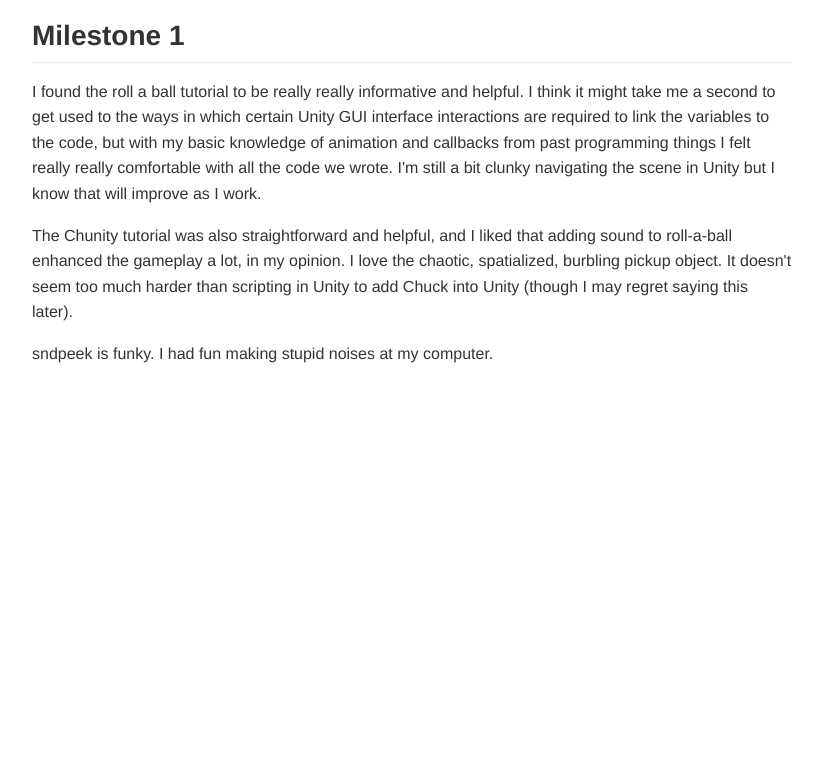
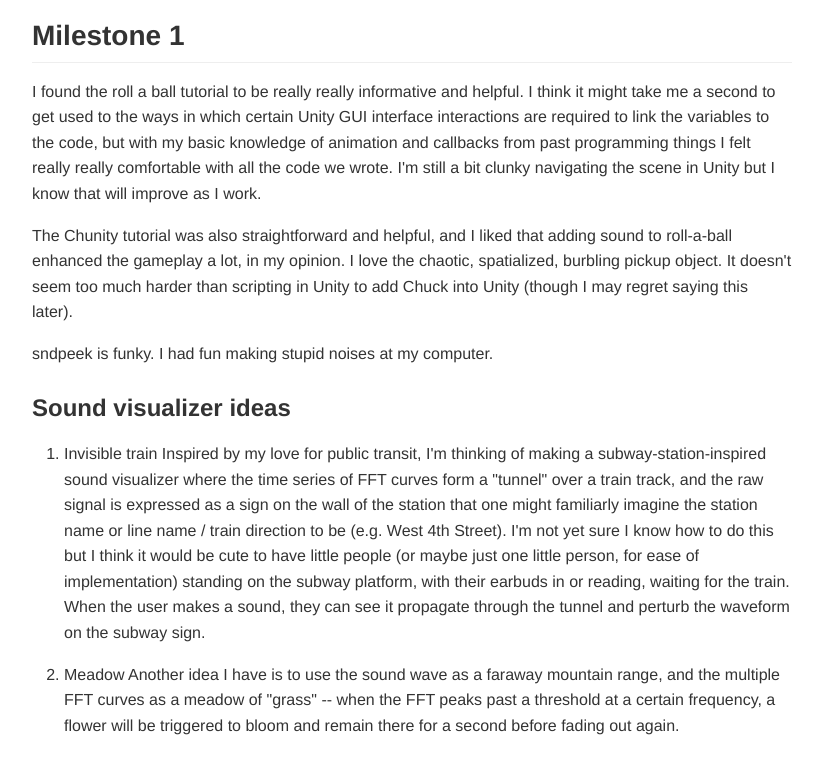
Before and after one commit to mirandali707/cs476a_homeworks, a plain HTML site: page cs476a_hw2.html in a window 1280 px wide. Shown: the part 94-868 px from the top of the page, without its empty margins (243-1066 px from the left). Before the commit the page ends 800 px from the top, so only its background shows below. Drawn offline with Linux system fonts and the light colour scheme.

Commit message:
added audio visualizer ideas

```diff
--- a/cs476a_hw2.html
+++ b/cs476a_hw2.html
@@ -14,6 +14,15 @@
 <p>I found the roll a ball tutorial to be really really informative and helpful. I think it might take me a second to get used to the ways in which certain Unity GUI interface interactions are required to link the variables to the code, but with my basic knowledge of animation and callbacks from past programming things I felt really really comfortable with all the code we wrote. I&#39;m still a bit clunky navigating the scene in Unity but I know that will improve as I work.</p>
 <p>The Chunity tutorial was also straightforward and helpful, and I liked that adding sound to roll-a-ball enhanced the gameplay a lot, in my opinion. I love the chaotic, spatialized, burbling pickup object. It doesn&#39;t seem too much harder than scripting in Unity to add Chuck into Unity (though I may regret saying this later).</p>
 <p>sndpeek is funky. I had fun making stupid noises at my computer.</p>
+<h3 id="sound-visualizer-ideas"><a class="header-link" href="#sound-visualizer-ideas"></a>Sound visualizer ideas</h3>
+<ol class="list">
+<li><p>Invisible train
+Inspired by my love for public transit, I&#39;m thinking of making a subway-station-inspired sound visualizer where the time series of FFT curves form a &quot;tunnel&quot; over a train track, and the raw signal is expressed as a sign on the wall of the station that one might familiarly imagine the station name or line name / train direction to be (e.g. West 4th Street). I&#39;m not yet sure I know how to do this but I think it would be cute to have little people (or maybe just one little person, for ease of implementation) standing on the subway platform, with their earbuds in or reading, waiting for the train. When the user makes a sound, they can see it propagate through the tunnel and perturb the waveform on the subway sign.</p>
+</li>
+<li><p>Meadow
+Another idea I have is to use the sound wave as a faraway mountain range, and the multiple FFT curves as a meadow of &quot;grass&quot; -- when the FFT peaks past a threshold at a certain frequency, a flower will be triggered to bloom and remain there for a second before fading out again.</p>
+</li>
+</ol>
     </article>
   </body>
 </html>
```
Also changed, not shown: index.html (+4 -4 lines).
